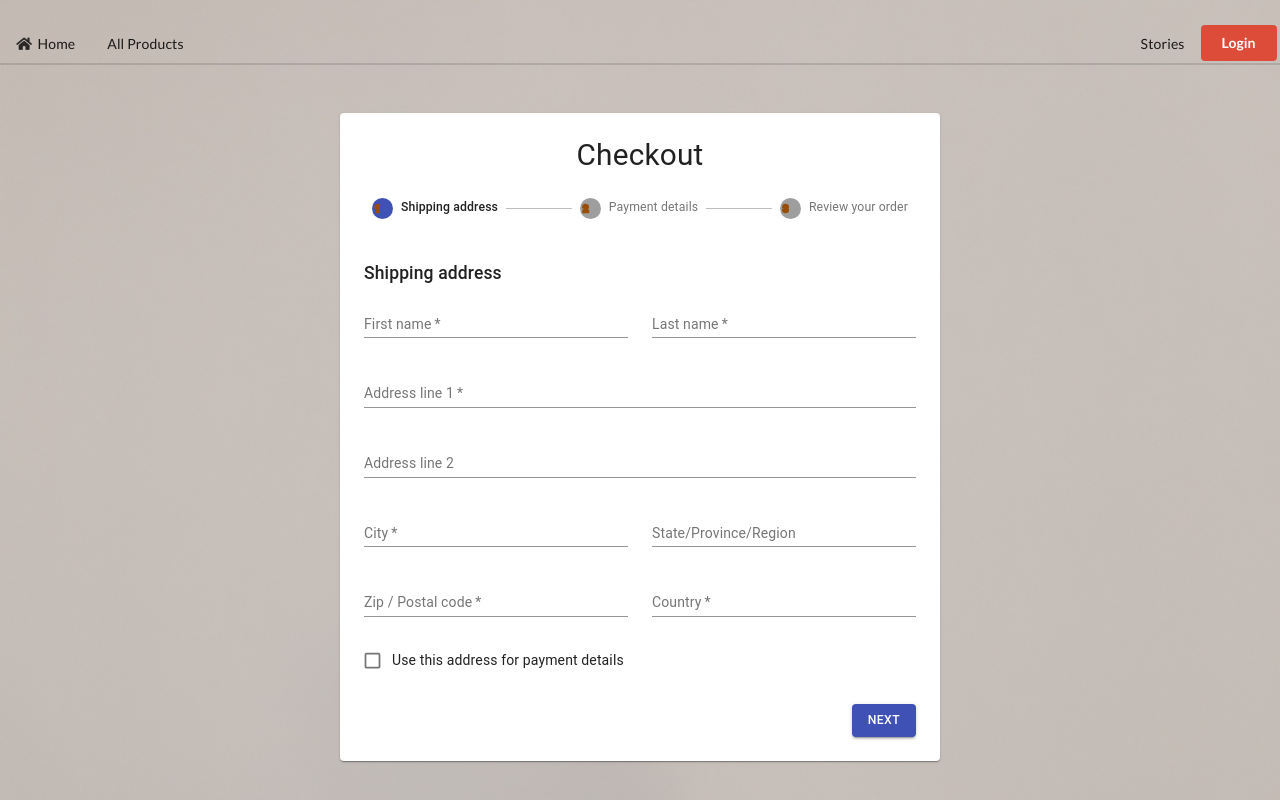
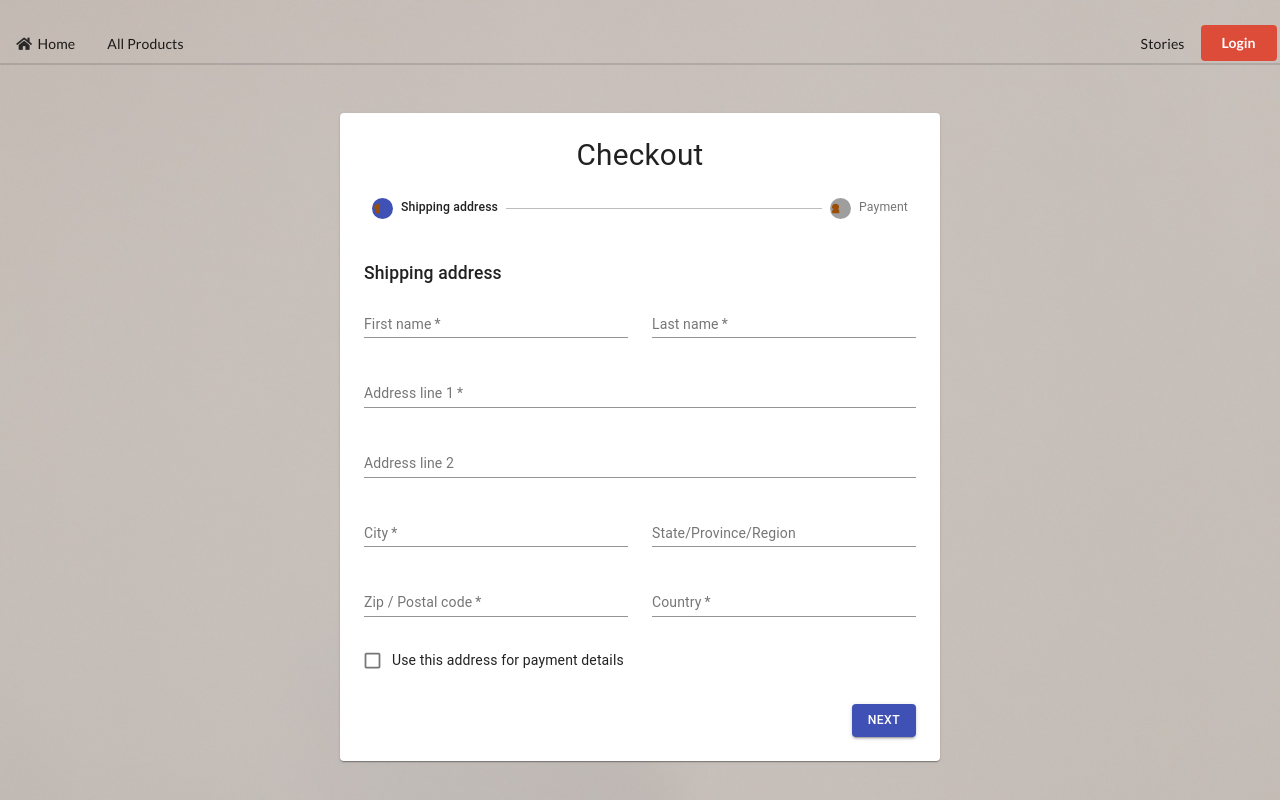
Before and after one commit to Avitrya/Rural, a React (Create React App) app: page /cart in a window 1280 px wide. Shown: the top 800 px of the page. Built offline with nearby package versions, Linux system fonts and the light colour scheme.

Commit message:
Trimming Checkout flow

```diff
--- a/src/components/Rural/Checkout.js
+++ b/src/components/Rural/Checkout.js
@@ -64,7 +64,7 @@ const useStyles = makeStyles((theme) => ({
   },
 }));
 
-const steps = ['Shipping address', 'Payment details', 'Review your order'];
+const steps = ['Shipping address', 'Payment'];
 
 function getStepContent(step) {
   switch (step) {
@@ -72,8 +72,6 @@ function getStepContent(step) {
       return <AddressForm />;
     case 1:
       return <PaymentForm />;
-    case 2:
-      return <Review />;
     default:
       throw new Error('Unknown step');
   }
```
